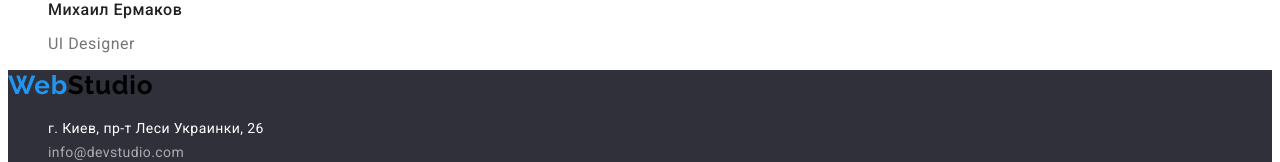
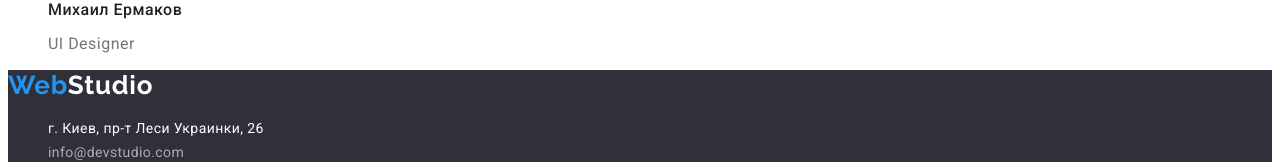
Before and after one commit to mahinec/goit-markup-hw-02, a plain HTML site: page index.html in a window 1280 px wide. Shown: the part 3040-3202 px from the top of the page. Drawn offline with Linux system fonts and the light colour scheme.

Commit message:
css update

```diff
--- a/css/styles.css
+++ b/css/styles.css
@@ -149,7 +149,7 @@ body {
     font-size: 26px;
     line-height: 1.19;
     letter-spacing: 0.03em;
-    color: #000000;
+    color: #FFFFFF;
 }
 
 .footer-title-web {
```
